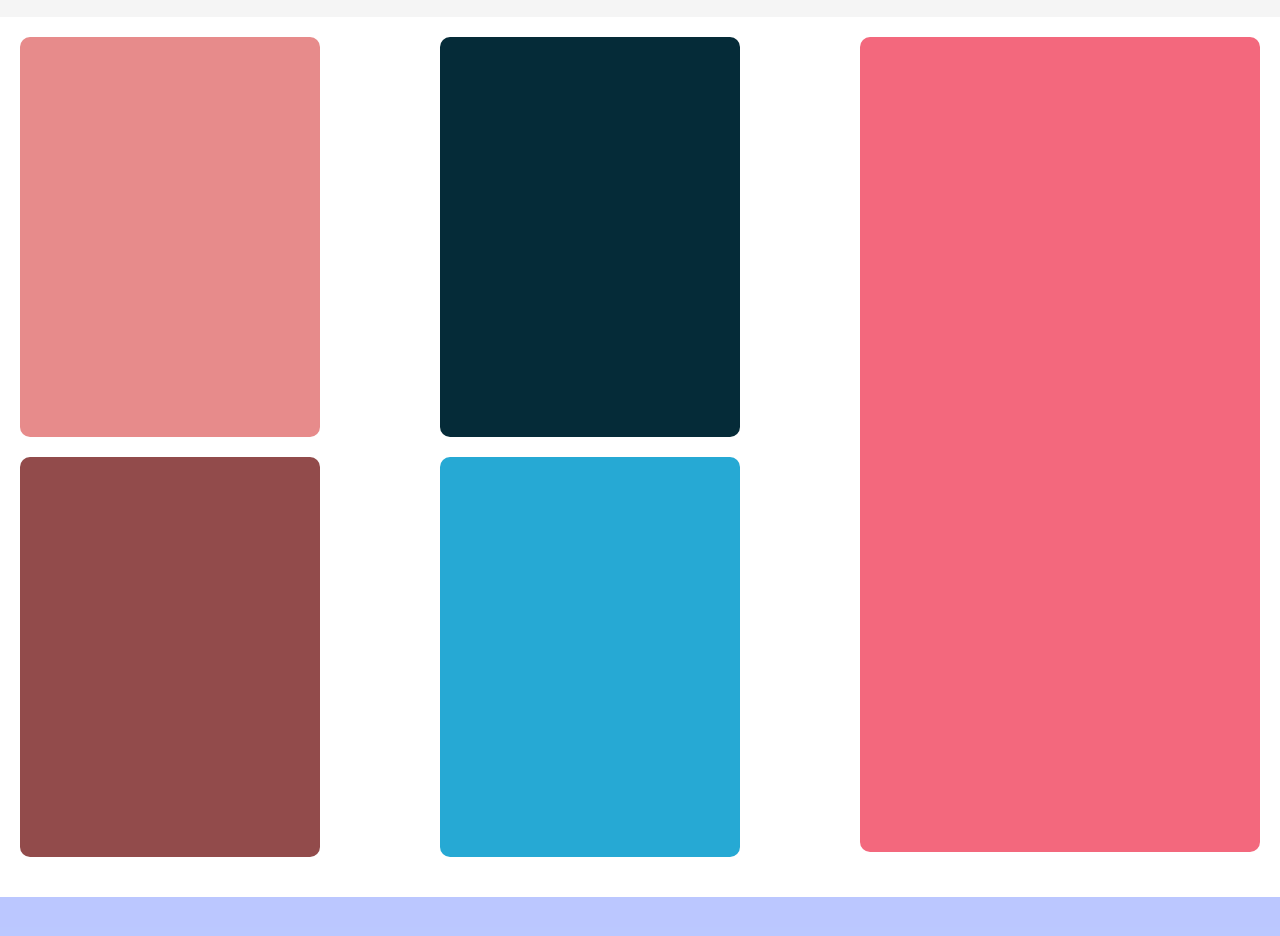
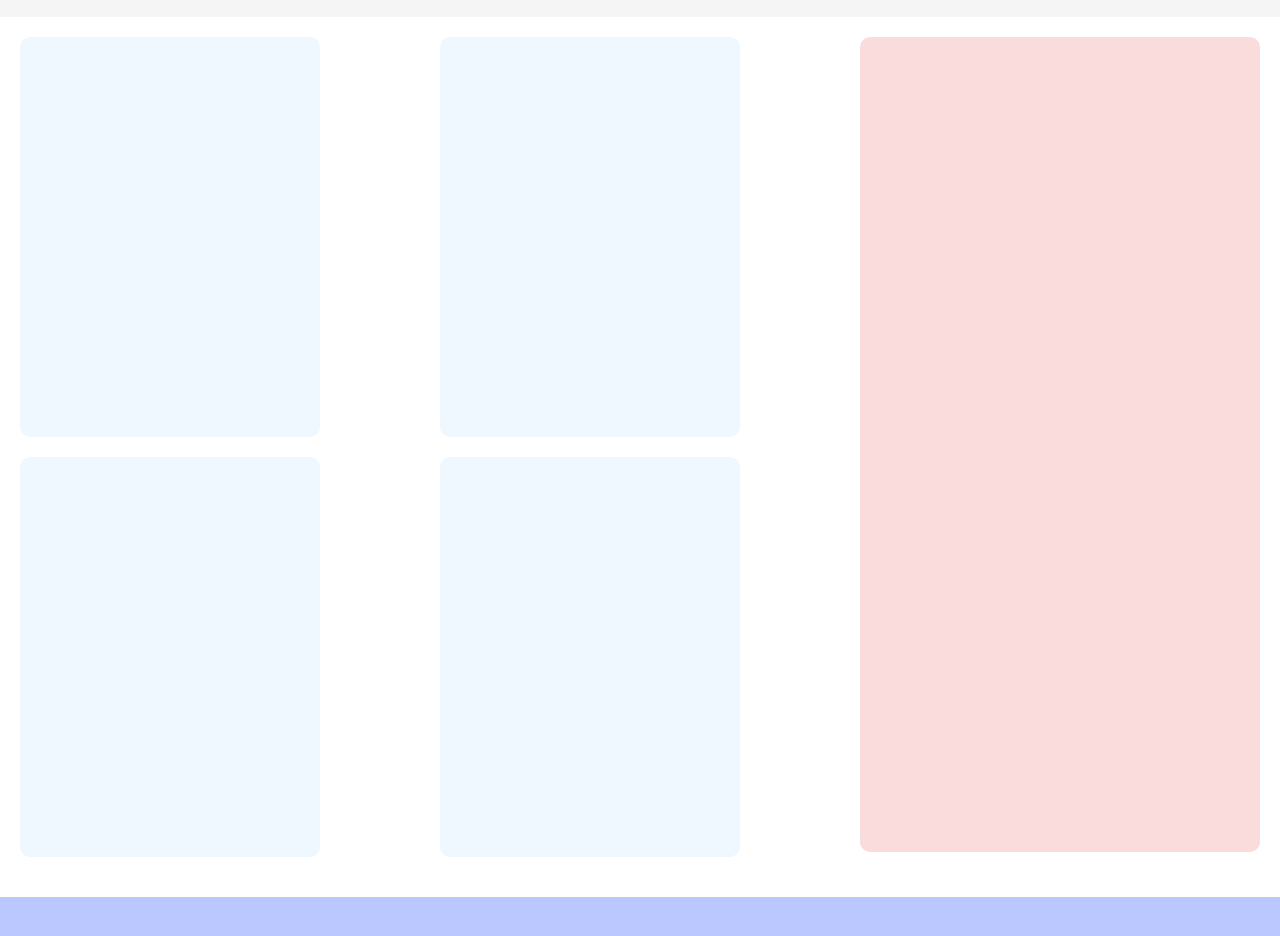
Before and after one commit to kibeert/turbo-happiness, a plain HTML site: page index.html in a window 1280 px wide. Shown: the part 90-1026 px from the top of the page. Drawn offline with Linux system fonts and the light colour scheme.

Commit message:
initial commit

```diff
--- a/style.css
+++ b/style.css
@@ -32,21 +32,22 @@ body{
            border-radius: 10px;
        }
        #square1{
-           background-color: #e78b8b;
+           background-color: aliceblue;
        }
        #square2{
-           background-color: #924b4b;
+           background-color: aliceblue;
        }
        #square3{
-           background-color: #052b38;
+           background-color: aliceblue;
        }
        #square4{
-           background-color: #26a9d4;
+           background-color: aliceblue
+    ;
        }
        #rectangle{
            width: 400px;
            height: 815px;
-           background-color: #f3687d;
+           background-color:#fadcdc;
            border-radius: 10px;
        }
        .footer{
@@ -62,3 +63,7 @@ body{
        .enlarge:hover{
         transform: scale(1.2);
        }
+
+.square1 img{
+    width: 300px;
+}
```
